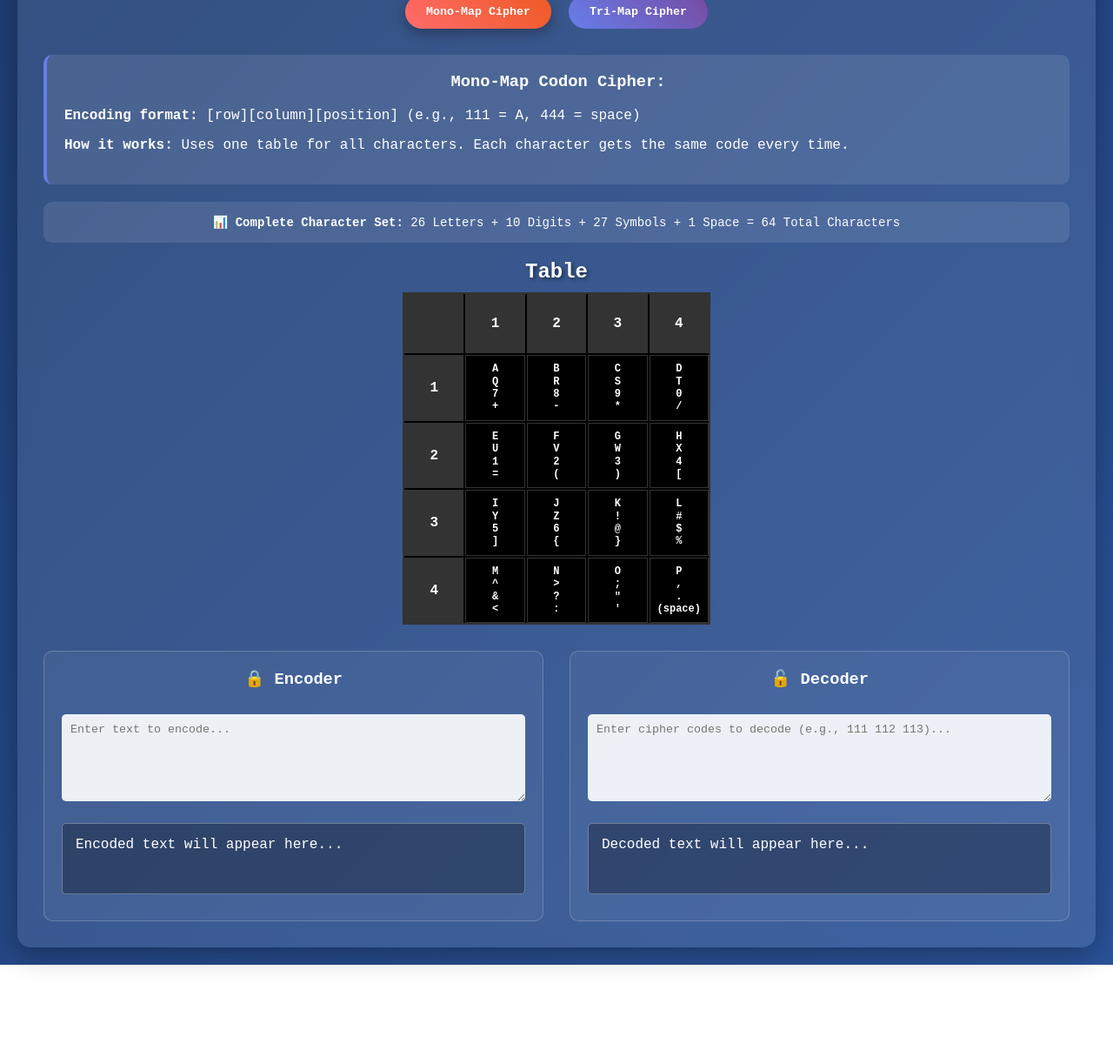
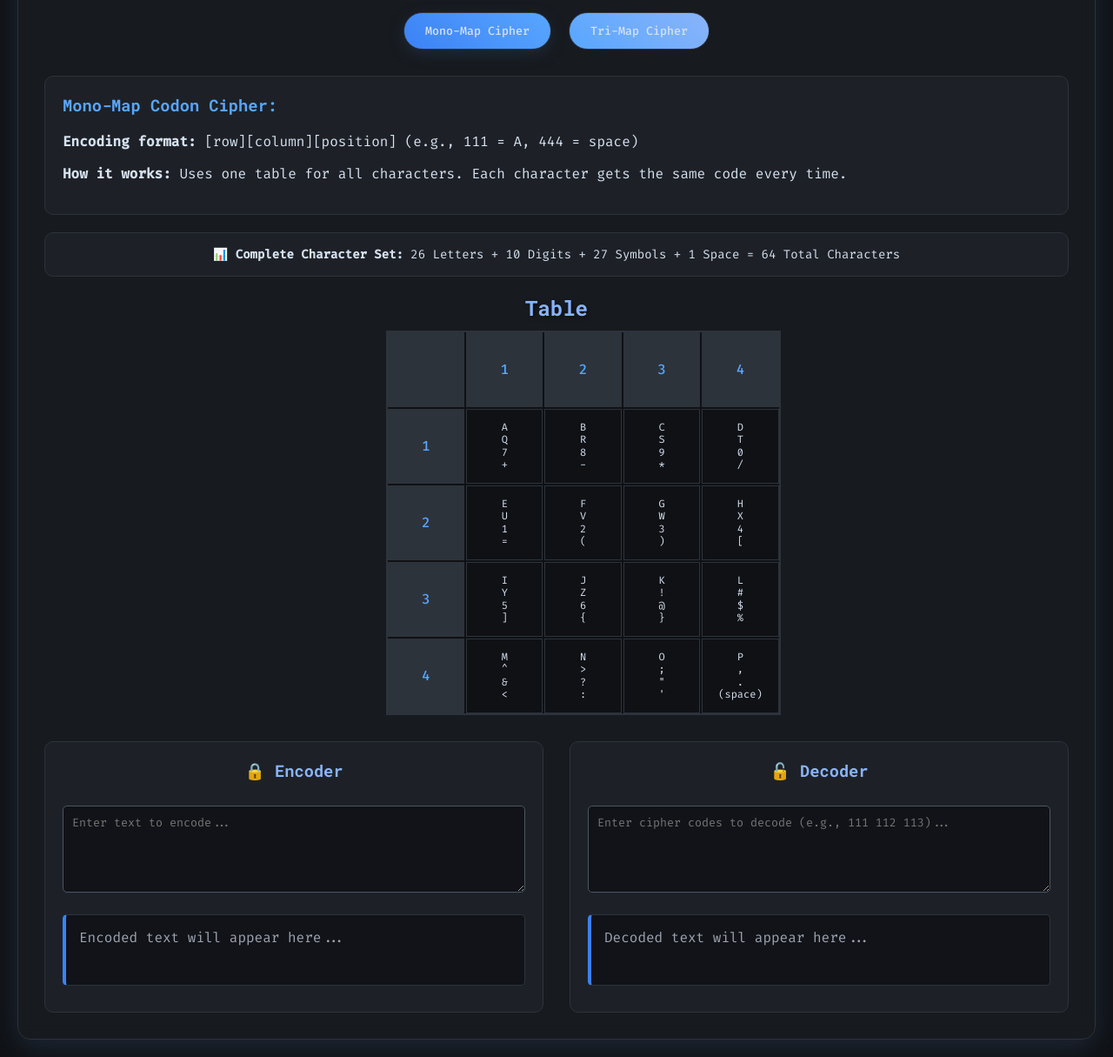
Before and after one commit to coolepcidude/Codon_cipher, a plain HTML site: page index.html in a window 1280 px wide. Shown: the part 147-1362 px from the top of the page at 87% size. Before the commit the page ends 1256 px from the top, so only its background shows below. Drawn offline with Linux system fonts and the light colour scheme.

Commit message:
Update index.html

```diff
--- a/index.html
+++ b/index.html
@@ -4,30 +4,35 @@
     <meta charset="UTF-8">
     <meta name="viewport" content="width=device-width, initial-scale=1.0">
     <title>Codon Cipher Tool</title>
+    <link href="https://fonts.googleapis.com/css2?family=Roboto+Mono:wght@400;700&family=Fira+Code:wght@300;400;500&display=swap" rel="stylesheet">
     <style>
         body {
-            font-family: 'Courier New', monospace;
+            font-family: 'Fira Code', monospace;
             max-width: 1400px;
             margin: 0 auto;
             padding: 20px;
-            background: linear-gradient(135deg, #1e3c72, #2a5298);
-            color: white;
+            background: #0f1115;
+            color: #d6e1ef;
             min-height: 100vh;
         }
 
         .container {
-            background: rgba(255, 255, 255, 0.1);
+            background: rgba(45, 51, 59, 0.3);
             backdrop-filter: blur(10px);
             border-radius: 15px;
             padding: 30px;
-            box-shadow: 0 8px 32px rgba(0, 0, 0, 0.3);
+            box-shadow: 0 8px 32px #1f2937;
+            border: 1px solid #2d333b;
         }
 
         h1 {
             text-align: center;
-            color: #fff;
+            color: #58a6ff;
+            font-family: 'Roboto Mono', monospace;
+            font-weight: 700;
             text-shadow: 2px 2px 4px rgba(0, 0, 0, 0.5);
             margin-bottom: 30px;
+            font-size: 2.5rem;
         }
 
         .mode-toggle {
@@ -37,26 +42,28 @@
         }
 
         .toggle-button {
-            background: linear-gradient(45deg, #667eea, #764ba2);
-            color: white;
+            background: linear-gradient(45deg, #58a6ff, #89b4fa);
+            color: #d6e1ef;
             border: none;
             padding: 12px 24px;
             border-radius: 25px;
             cursor: pointer;
-            font-weight: bold;
+            font-weight: 500;
             margin: 0 10px;
             transition: all 0.3s ease;
-            font-family: 'Courier New', monospace;
+            font-family: 'Fira Code', monospace;
+            border: 1px solid #2d333b;
         }
 
         .toggle-button:hover {
             transform: translateY(-2px);
-            box-shadow: 0 5px 15px rgba(0, 0, 0, 0.3);
+            box-shadow: 0 5px 15px #1f2937;
+            background: linear-gradient(45deg, #60a5fa, #89b4fa);
         }
 
         .toggle-button.active {
-            background: linear-gradient(45deg, #ff6b6b, #ee5a24);
-            box-shadow: 0 5px 15px rgba(0, 0, 0, 0.3);
+            background: linear-gradient(45deg, #3b82f6, #58a6ff);
+            box-shadow: 0 5px 15px #1f2937;
         }
 
         .tables-container {
@@ -71,11 +78,12 @@
 
         .carousel-container {
             position: relative;
-            max-width: 400px;
+            max-width: 500px;
             margin: 0 auto;
             overflow: hidden;
             border-radius: 15px;
-            background: rgba(0, 0, 0, 0.3);
+            background: rgba(45, 51, 59, 0.5);
+            border: 1px solid #2d333b;
         }
 
         .carousel-track {
@@ -92,9 +100,10 @@
 
         .table-title {
             font-size: 24px;
-            font-weight: bold;
+            font-weight: 700;
+            font-family: 'Roboto Mono', monospace;
             margin-bottom: 10px;
-            color: #fff;
+            color: #89b4fa;
             text-shadow: 2px 2px 4px rgba(0, 0, 0, 0.5);
         }
 
@@ -102,28 +111,30 @@
             display: grid;
             grid-template-columns: repeat(5, 1fr);
             gap: 2px;
-            background: #000;
-            border: 2px solid #333;
-            width: 350px;
+            background: #0f1115;
+            border: 2px solid #2d333b;
+            width: 450px;
             margin: 0 auto;
         }
 
         .cell {
-            background: #000;
-            color: white;
-            padding: 8px;
+            background: #0f1115;
+            color: #d6e1ef;
+            padding: 12px;
             text-align: center;
-            font-weight: bold;
-            min-height: 50px;
+            font-weight: 400;
+            min-height: 60px;
             display: flex;
             align-items: center;
             justify-content: center;
-            border: 1px solid #333;
+            border: 1px solid #2d333b;
         }
 
         .header-cell {
-            background: #333;
+            background: #2d333b;
             font-size: 16px;
+            font-weight: 500;
+            color: #58a6ff;
         }
 
         .content-cell {
@@ -136,9 +147,9 @@
             position: absolute;
             top: 50%;
             transform: translateY(-50%);
-            background: rgba(255, 255, 255, 0.2);
-            border: none;
-            color: white;
+            background: rgba(88, 166, 255, 0.2);
+            border: 1px solid #2d333b;
+            color: #d6e1ef;
             font-size: 24px;
             width: 40px;
             height: 40px;
@@ -152,7 +163,7 @@
         }
 
         .carousel-nav:hover {
-            background: rgba(255, 255, 255, 0.4);
+            background: rgba(88, 166, 255, 0.4);
             transform: translateY(-50%) scale(1.1);
         }
 
@@ -175,13 +186,14 @@
             width: 12px;
             height: 12px;
             border-radius: 50%;
-            background: rgba(255, 255, 255, 0.3);
+            background: rgba(88, 166, 255, 0.3);
             cursor: pointer;
             transition: all 0.3s ease;
+            border: 1px solid #2d333b;
         }
 
         .indicator.active {
-            background: #667eea;
+            background: #58a6ff;
             transform: scale(1.2);
         }
 
@@ -193,14 +205,16 @@
         }
 
         .tool-section {
-            background: rgba(255, 255, 255, 0.05);
+            background: rgba(45, 51, 59, 0.3);
             padding: 20px;
             border-radius: 10px;
-            border: 1px solid rgba(255, 255, 255, 0.2);
+            border: 1px solid #2d333b;
         }
 
         h3 {
-            color: #fff;
+            color: #89b4fa;
+            font-family: 'Roboto Mono', monospace;
+            font-weight: 700;
             margin-top: 0;
             text-align: center;
         }
@@ -208,63 +222,79 @@
         textarea {
             width: 100%;
             padding: 10px;
-            border: none;
+            border: 1px solid #4b5563;
             border-radius: 5px;
-            background: rgba(255, 255, 255, 0.9);
-            color: #333;
-            font-family: 'Courier New', monospace;
+            background: rgba(15, 17, 21, 0.8);
+            color: #d1fae5;
+            font-family: 'Fira Code', monospace;
             margin: 10px 0;
             box-sizing: border-box;
             height: 100px;
             resize: vertical;
         }
 
+        textarea:focus {
+            outline: none;
+            border-color: #58a6ff;
+            box-shadow: 0 0 0 2px rgba(88, 166, 255, 0.2);
+        }
+
         .output {
-            background: rgba(0, 0, 0, 0.3);
+            background: rgba(15, 17, 21, 0.8);
             padding: 15px;
             border-radius: 5px;
             margin: 10px 0;
-            font-family: 'Courier New', monospace;
+            font-family: 'Fira Code', monospace;
             white-space: pre-wrap;
             word-break: break-all;
             min-height: 50px;
-            border: 1px solid rgba(255, 255, 255, 0.3);
+            border: 1px solid #2d333b;
+            color: #9ca3af;
+            border-left: 4px solid #3b82f6;
         }
 
         .instructions {
-            background: rgba(255, 255, 255, 0.1);
+            background: rgba(45, 51, 59, 0.3);
             padding: 20px;
             border-radius: 10px;
             margin: 20px 0;
-            border-left: 4px solid #667eea;
+            border-left: 4px solid #58a6ff;
+            border: 1px solid #2d333b;
+        }
+
+        .instructions h3 {
+            color: #58a6ff;
+            text-align: left;
         }
 
         .error {
-            color: #ff6b6b;
+            color: #ef4444;
             font-weight: bold;
         }
 
         .character-count {
-            background: rgba(255, 255, 255, 0.1);
+            background: rgba(45, 51, 59, 0.3);
             padding: 15px;
             border-radius: 10px;
             margin: 20px 0;
             text-align: center;
             font-size: 14px;
+            border: 1px solid #2d333b;
         }
 
         .tri-map-info {
-            background: rgba(255, 215, 0, 0.1);
-            border-left: 4px solid #ffd700;
+            background: rgba(88, 166, 255, 0.1);
+            border-left: 4px solid #89b4fa;
             padding: 15px;
             border-radius: 10px;
             margin: 20px 0;
             font-size: 14px;
+            border: 1px solid #2d333b;
         }
 
         @media (max-width: 1200px) {
             .carousel-container {
-                max-width: 350px;
+                max-width: 450px;
             }
         }
 
@@ -274,23 +304,27 @@
             }
 
             .codon-table {
-                width: 280px;
+                width: 320px;
                 font-size: 10px;
             }
 
             .cell {
-                min-height: 40px;
-                padding: 5px;
+                min-height: 45px;
+                padding: 6px;
             }
 
             .carousel-container {
-                max-width: 300px;
+                max-width: 340px;
             }
 
             .carousel-nav {
                 width: 35px;
                 height: 35px;
                 font-size: 20px;
+            }
+
+            h1 {
+                font-size: 2rem;
             }
         }
     </style>
```
